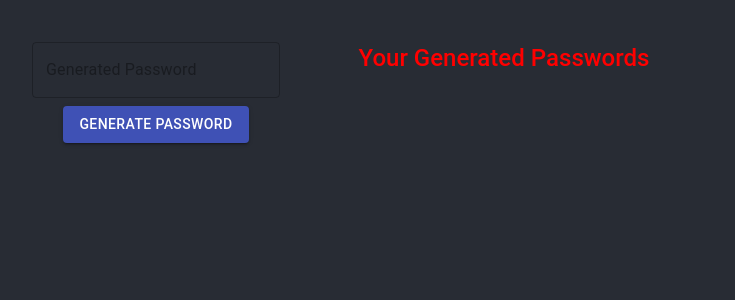
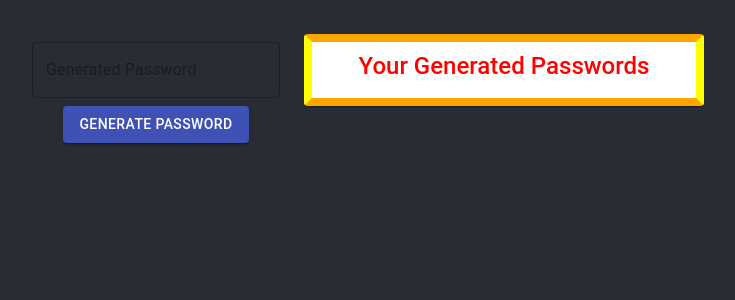
Before and after one commit to aqdasilva/IronPassword, a React (Create React App) app: page / in a window 1280 px wide. Shown: the top 300 px of the page, without its empty margins (276-1011 px from the left). Built offline with nearby package versions, Linux system fonts and the light colour scheme.

Commit message:
added border thickness & color

```diff
--- a/src/components/password.js
+++ b/src/components/password.js
@@ -1,5 +1,5 @@
 import React, { useState } from 'react';
-import { List, ListItem, ListItemText, makeStyles } from '@material-ui/core';
+import { List, ListItem, ListItemText, makeStyles, Paper } from '@material-ui/core';
 import Button from '@material-ui/core/Button';
 import TextField from '@material-ui/core/TextField';
 import ListSubheader from '@material-ui/core/ListSubheader';
@@ -31,6 +31,14 @@ const useStyles = makeStyles((theme) => ({
   listHeader: {
     color: 'red',
     fontSize: '24px',
+  },
+  listPaper: {
+    border: 'solid',
+    borderTopColor: 'orange',
+    borderRightColor: 'yellow',
+    borderLeftColor: 'yellow',
+    borderBottomColor: 'orange',
+    borderWidth: '8px',
   },
 }));
 
@@ -95,6 +103,7 @@ function PasswordGenerator() {
         </Button>
       </div>
       <div className={classes.listContainer}>
+        <Paper className={classes.listPaper}>
           <List
             subheader={
               <ListSubheader className={classes.listHeader}>
@@ -108,6 +117,8 @@ function PasswordGenerator() {
               </ListItem>
             ))}
           </List>
+        </Paper>
+
       </div>
   </div>
   );
```
Lines whose indentation alone changed are shown as unchanged.
